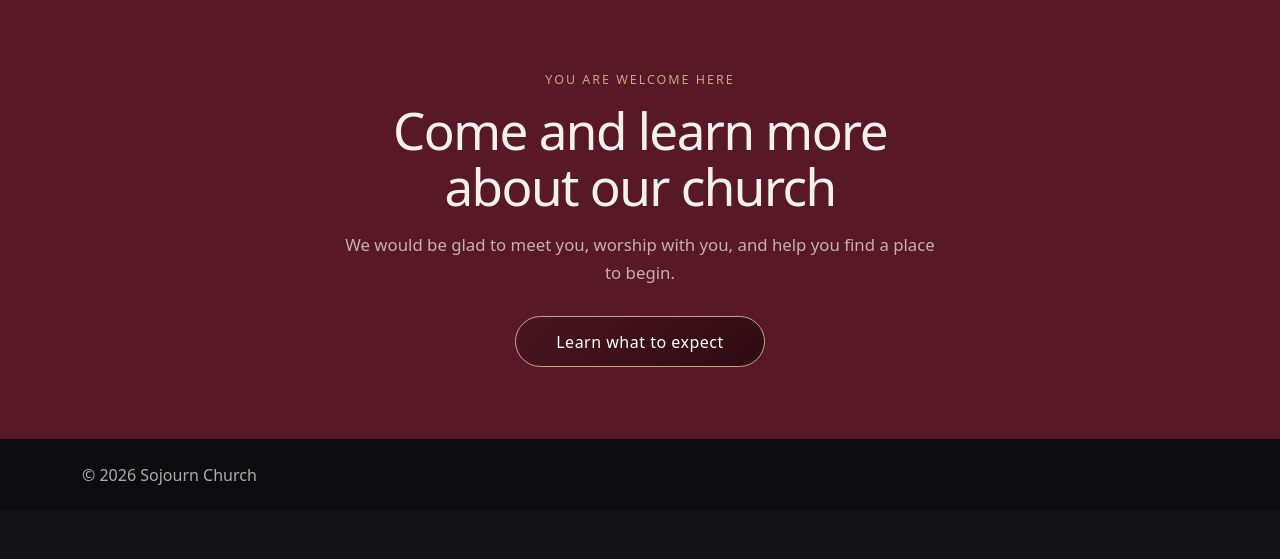
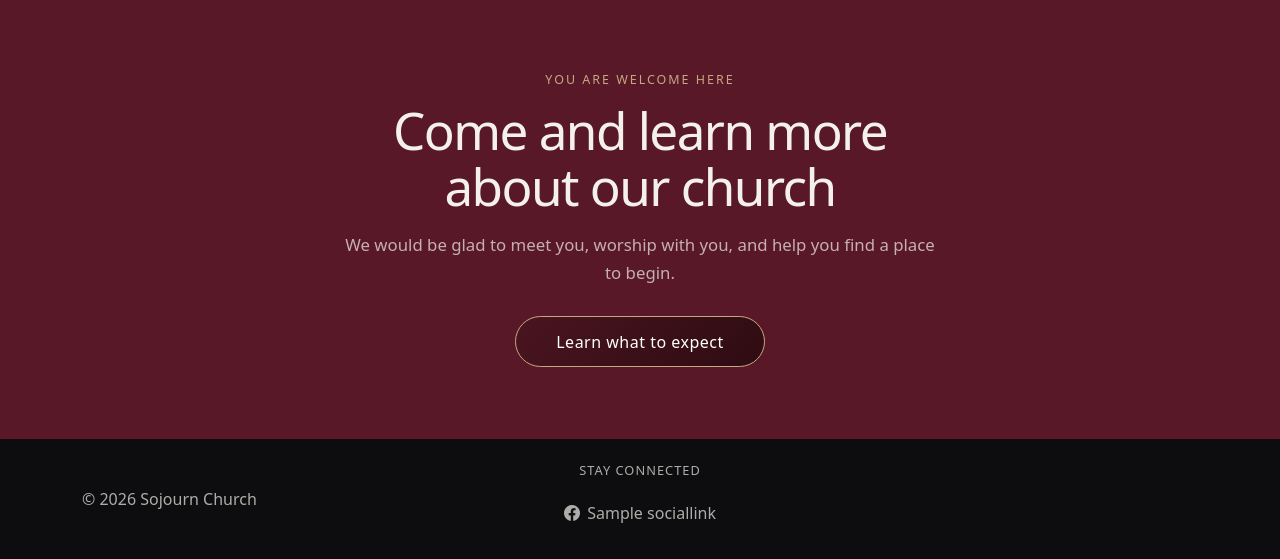
Before and after one commit to ShaggyBadger/sojourn_site, a Django app: page /about/ in a window 1280 px wide. Shown: the part 1854-2413 px from the top of the page. Before the commit the page ends 2339 px from the top, so only its background shows below. Run offline with Django 5.2, Linux system fonts and the light colour scheme; data comes from the database, SQL or seed files in the repository; tables that the repository leaves empty hold one stand-in row (values such as "Sample post"); grey boxes marked "Sample" are stand-in pictures; some libraries are stand-ins or nearby versions.

Commit message:
added socials

```diff
--- a/core/context_processors.py
+++ b/core/context_processors.py
@@ -15,6 +15,9 @@ def site_settings(request):
             site_settings.get_hero_image_alt(get_language()) if site_settings else ""
         ),
         "site_favicon": site_settings.get_favicon() if site_settings else None,
+        "social_links": (
+            site_settings.social_links.filter(is_published=True) if site_settings else ()
+        ),
         "active_theme": (
             site_settings.get_effective_theme()
             if site_settings
--- a/core/models.py
+++ b/core/models.py
@@ -1,5 +1,6 @@
 from django.core.exceptions import ValidationError
 from django.db import models
+from django.core.validators import URLValidator
 from django.utils.translation import gettext_lazy as _
 
 from .favicon import prepare_favicon_asset
@@ -226,6 +227,60 @@ class SiteSettings(models.Model):
         return "Site settings"
 
 
+class SocialLink(models.Model):
+    """An ordered, staff-managed link displayed in the shared site footer."""
+
+    class Icon(models.TextChoices):
+        FACEBOOK = "facebook", "Facebook"
+        EMAIL = "email", "Email"
+        INSTAGRAM = "instagram", "Instagram"
+        YOUTUBE = "youtube", "YouTube"
+        GENERIC = "generic", "Generic link"
+
+    site_settings = models.ForeignKey(
+        SiteSettings,
+        on_delete=models.CASCADE,
+        related_name="social_links",
+    )
+    label_en = models.CharField(max_length=100)
+    label_es = models.CharField(blank=True, max_length=100)
+    url = models.CharField(max_length=500)
+    icon = models.CharField(max_length=20, choices=Icon.choices, default=Icon.GENERIC)
+    display_order = models.PositiveIntegerField(default=0)
+    is_published = models.BooleanField(default=True)
+
+    class Meta:
+        ordering = ("display_order", "pk")
+        verbose_name = "social link"
+        verbose_name_plural = "social links"
+
+    def clean(self):
+        super().clean()
+        self.label_en = " ".join((self.label_en or "").split())
+        self.label_es = " ".join((self.label_es or "").split())
+        if not self.label_en:
+            raise ValidationError({"label_en": _("Enter an English label.")})
+        if self.url.startswith("mailto:"):
+            if not self.url[7:].strip() or "@" not in self.url[7:]:
+                raise ValidationError({"url": _("Enter a valid email link.")})
+        else:
+            try:
+                URLValidator(schemes=("https",))(self.url)
+            except ValidationError as error:
+                raise ValidationError({"url": _("Enter a valid HTTPS link.")}) from error
+
+    def get_label(self, language="en"):
+        """Return the requested label, falling back to English."""
+        return self.label_es if language == "es" and self.label_es else self.label_en
+
+    def is_external_web_link(self):
+        """Return whether the link should open in a separate browser tab."""
+        return self.url.startswith("https://")
+
+    def __str__(self):
+        return self.label_en
+
+
 class AboutPage(models.Model):
     """Singleton configuration and metadata for the public About page."""
 
--- a/core/static/core/css/site.css
+++ b/core/static/core/css/site.css
@@ -1524,6 +1524,63 @@ body {
   color: var(--footer-text);
 }
 
+.site-footer-content {
+  align-items: center;
+  display: flex;
+  flex-direction: column;
+  gap: 1.5rem;
+  text-align: center;
+}
+
+.site-footer-social-title {
+  color: inherit;
+  font-size: 0.8rem;
+  letter-spacing: 0.08em;
+  margin: 0 0 0.75rem;
+  text-transform: uppercase;
+}
+
+.site-footer-social-list {
+  display: flex;
+  flex-wrap: wrap;
+  justify-content: center;
+  gap: 0.75rem 1.25rem;
+  list-style: none;
+  margin: 0;
+  padding: 0;
+}
+
+.site-footer-social-link {
+  align-items: center;
+  color: inherit;
+  display: inline-flex;
+  gap: 0.45rem;
+  min-height: 2.75rem;
+  text-decoration: none;
+}
+
+.site-footer-social-link:hover,
+.site-footer-social-link:focus {
+  color: var(--accent-gold);
+}
+
+@media (min-width: 768px) {
+  .site-footer-content {
+    align-items: center;
+    display: grid;
+    grid-template-columns: 1fr auto 1fr;
+  }
+
+  .site-footer-content > p {
+    justify-self: start;
+  }
+
+  .site-footer-social {
+    grid-column: 2;
+  }
+}
+
+
 @media (max-width: 991.98px) {
   .navbar-collapse {
     padding-bottom: 0.75rem;
--- a/templates/base.html
+++ b/templates/base.html
@@ -38,6 +38,10 @@
       integrity="sha384-QWTKZyjpPEjISv5WaRU9OFeRpok6YctnYmDr5pNlyT2bRjXh0JMhjY6hW+ALEwIH"
       crossorigin="anonymous"
     >
+    <link
+      href="https://cdn.jsdelivr.net/npm/bootstrap-icons@1.11.3/font/bootstrap-icons.min.css"
+      rel="stylesheet"
+    >
     <link rel="stylesheet" href="{% static 'core/css/site.css' %}">
     {% if site_favicon %}
       <link rel="icon" href="{{ site_favicon.url }}">
--- a/templates/components/footer.html
+++ b/templates/components/footer.html
@@ -2,6 +2,27 @@
 
 <footer class="site-footer">
   <div class="container py-4">
-    <p class="mb-0">&copy; {% now "Y" %} {% translate "Sojourn Church" %}</p>
+    <div class="site-footer-content">
+      <p class="mb-0">&copy; {% now "Y" %} {% translate "Sojourn Church" %}</p>
+      {% if social_links %}
+        <div class="site-footer-social">
+          <h2 class="site-footer-social-title">{% translate "Stay connected" %}</h2>
+          <ul class="site-footer-social-list">
+            {% for social_link in social_links %}
+              <li>
+                <a
+                  class="site-footer-social-link"
+                  href="{{ social_link.url }}"
+                  {% if social_link.is_external_web_link %}target="_blank" rel="noopener noreferrer"{% endif %}
+                >
+                  <i class="bi {% if social_link.icon == 'facebook' %}bi-facebook{% elif social_link.icon == 'email' %}bi-envelope{% elif social_link.icon == 'instagram' %}bi-instagram{% elif social_link.icon == 'youtube' %}bi-youtube{% else %}bi-link-45deg{% endif %}" aria-hidden="true"></i>
+                  <span>{% if current_language == 'es' and social_link.label_es %}{{ social_link.label_es }}{% else %}{{ social_link.label_en }}{% endif %}</span>
+                </a>
+              </li>
+            {% endfor %}
+          </ul>
+        </div>
+      {% endif %}
+    </div>
   </div>
 </footer>
```
Also changed, not shown: core/admin.py (+14 -3 lines), core/tests/test_home.py (+60 -1 lines), core/migrations/0011_sociallink.py (added).
